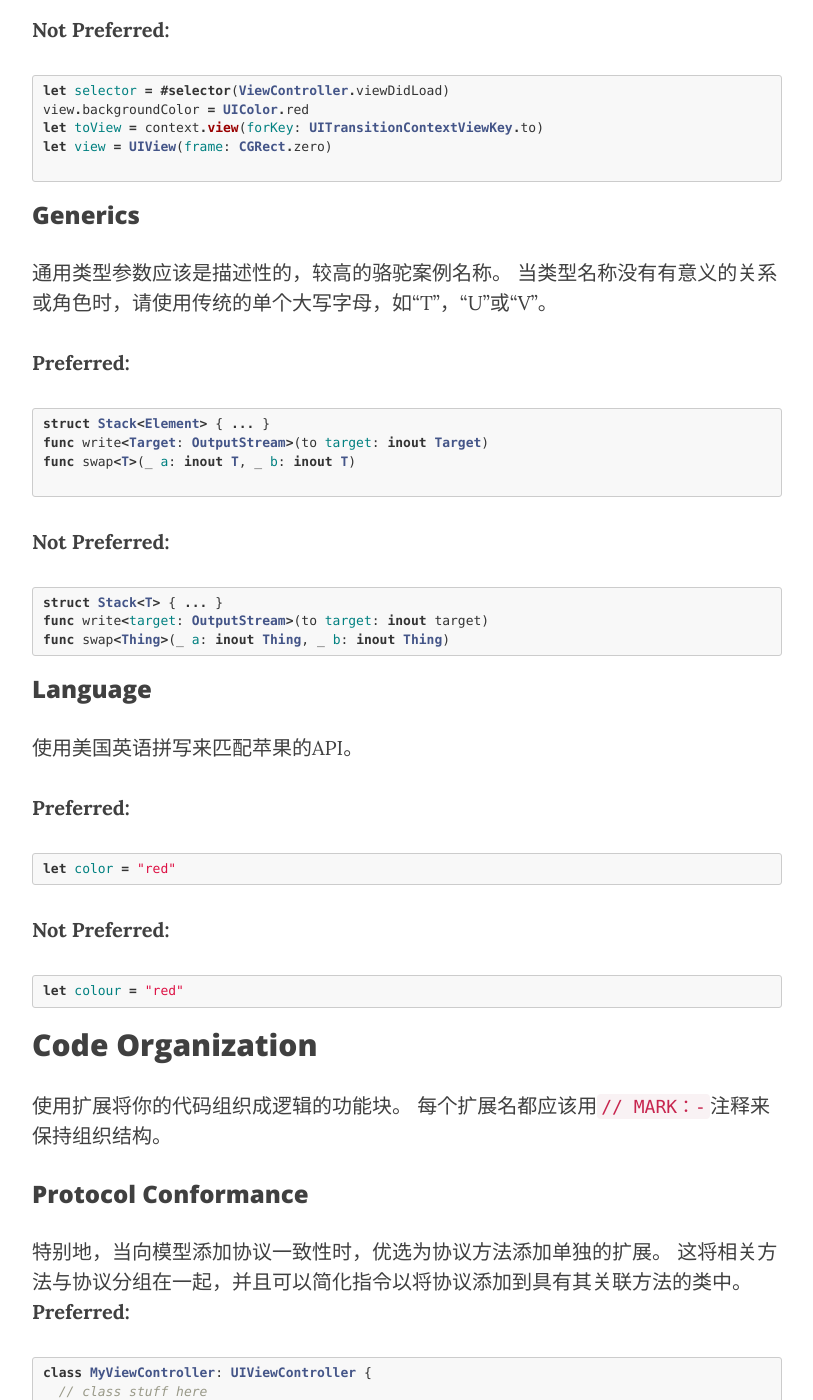
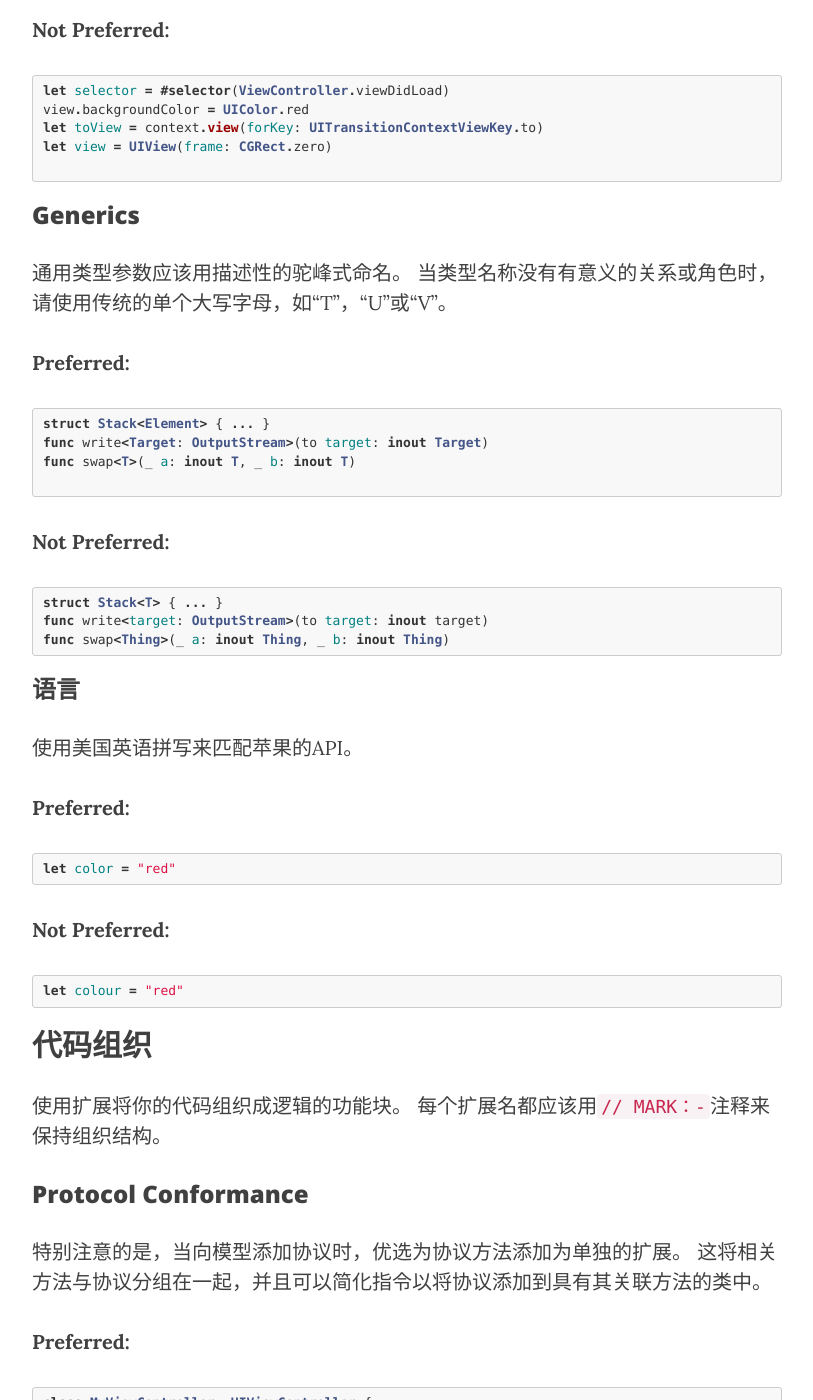
Before and after one commit to DavidHu0921/davidhu0921.github.io, a Jekyll site: the page built from _posts/2017-04-20-Swift代码风格指南.md, in a window 1280 px wide and 1400 px high, scrolled down 4681 px. Shown: the whole window, without its empty margins (233-1046 px from the left). Built offline with Jekyll 4.4.1, drawn with Linux system fonts in a browser that asks for light colours; nearby versions of some CDN libraries; some of the changed text lies outside the part shown.

Commit message:
update blog

````diff
--- a/_posts/2017-04-20-Swift代码风格指南.md
+++ b/_posts/2017-04-20-Swift代码风格指南.md
@@ -105,6 +105,7 @@ categories: iOS学习笔记
 
 ![Methods in Xcode jump bar](/img/xcode-jump-bar.png)
 
+
 ### Class Prefixes
 
 Swift类型由包含它们的模块自动命名，你不应添加类前缀，例如RW。 如果来自不同模块的两个名称相冲突，你可以通过将类型名称与模块名称前缀来消除歧义。 但是，当有可能混淆的情况下，只能指定模块名称，这应该是罕见的。
@@ -135,7 +136,7 @@ func didSelectName(namePicker: NamePickerViewController, name: String)
 func namePickerShouldReload() -> Bool
 ```
 
-### Use Type Inferred Context
+### 使用类型推断上下文
 
 使用编译器推断的上下文编写较短，清晰的代码。(另请参阅 [Type Inference](#type-inference).)
 
@@ -161,7 +162,7 @@ let view = UIView(frame: CGRect.zero)
 
 ### Generics
 
-通用类型参数应该是描述性的，较高的骆驼案例名称。 当类型名称没有有意义的关系或角色时，请使用传统的单个大写字母，如“T”，“U”或“V”。
+通用类型参数应该用描述性的驼峰式命名。 当类型名称没有有意义的关系或角色时，请使用传统的单个大写字母，如“T”，“U”或“V”。
 
 **Preferred:**
 
@@ -180,7 +181,7 @@ func write<target: OutputStream>(to target: inout target)
 func swap<Thing>(_ a: inout Thing, _ b: inout Thing)
 ```
 
-### Language
+### 语言
 
 使用美国英语拼写来匹配苹果的API。
 
@@ -196,13 +197,14 @@ let color = "red"
 let colour = "red"
 ```
 
-## Code Organization
+## 代码组织
 
 使用扩展将你的代码组织成逻辑的功能块。 每个扩展名都应该用`// MARK：-`注释来保持组织结构。
 
 ### Protocol Conformance
 
-特别地，当向模型添加协议一致性时，优选为协议方法添加单独的扩展。 这将相关方法与协议分组在一起，并且可以简化指令以将协议添加到具有其关联方法的类中。
+特别注意的是，当向模型添加协议时，优选为协议方法添加为单独的扩展。 这将相关方法与协议分组在一起，并且可以简化指令以将协议添加到具有其关联方法的类中。
+
 **Preferred:**
 
 ```swift
@@ -233,11 +235,11 @@ class MyViewController: UIViewController, UITableViewDataSource, UIScrollViewDel
 
 对于UIKit视图控制器，请考虑将生命周期，自定义访问器和IBAction分组在单独的类扩展中。
 
-### Unused Code
+### 无用代码
 
 应删除未使用（死）代码，包括Xcode模板代码和占位符注释。 一个例外是你的教程或书籍指示用户使用已注释的代码。
 
-与实现简单称之为超类的教程直接相关的愿望方法也应该被删除。 这包括任何空的/未使用的UIApplicationDelegate方法。
+与实现简单称之为超类的教程直接相关的愿望方法也应该被删除。 这包括任何空的或未使用的UIApplicationDelegate方法。
 
 **Preferred:**
 
````
Also changed, not shown: other parts of _posts/2017-04-20-Swift代码风格指南.md (+1 -5 lines), img/indentation.png (deleted).
